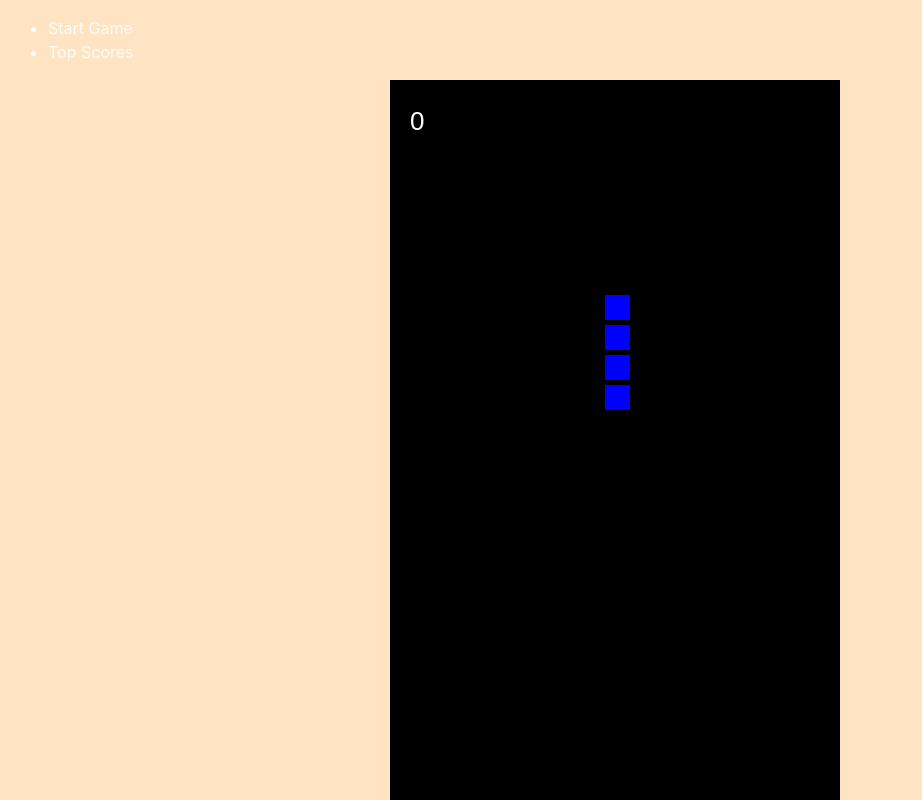
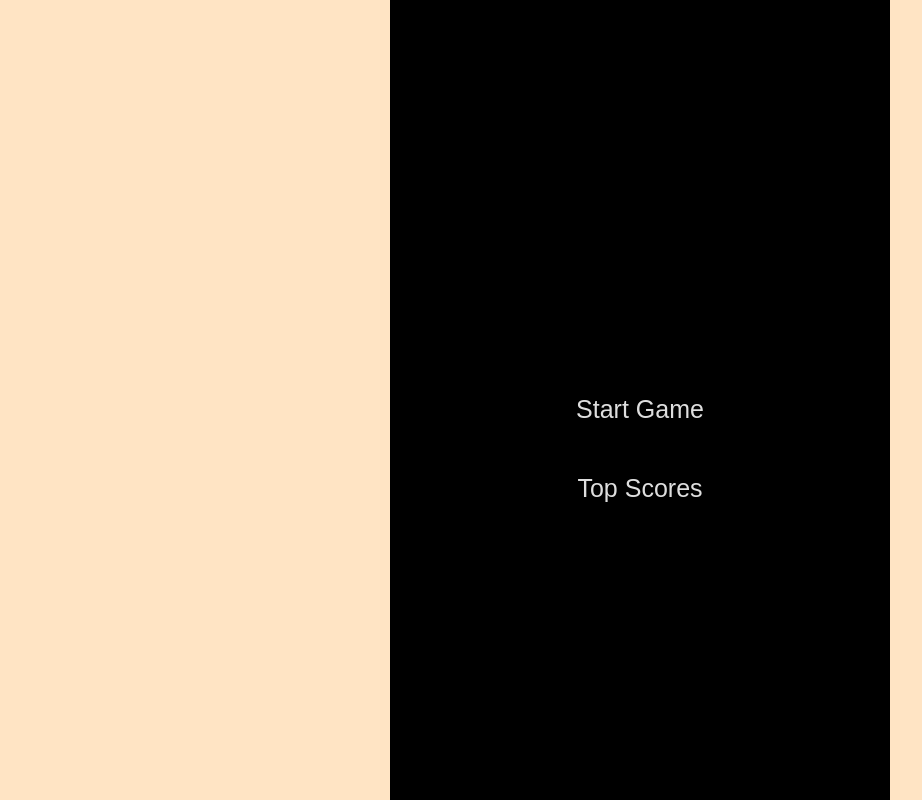
Before and after one commit to franpad8/tetris, a website built with Vite: page index.html in a window 1280 px wide. Shown: the top 800 px of the page, without its empty margins (0-922 px from the left). Built offline with nearby package versions, Linux system fonts and the light colour scheme.

Commit message:
added initial menu and refactor

```diff
--- a/game.js
+++ b/game.js
@@ -31,7 +31,7 @@ export default class Game {
   }
 
   #drawPoints () {
-    this.context.font = '26px Arial'
+    this.context.font = '26px Courier New'
     this.context.fillStyle = '#fff'
     this.context.fillText(`${this.points}`, 20, 50)
   }
@@ -40,15 +40,13 @@ export default class Game {
     window.addEventListener('keydown', (event) => {
       switch (event.key) {
         case MOVEMENT_DIRECTION.LEFT:
+          if (this.#checkCollision(event.key)) {
             this.piece.move(MOVEMENT_DIRECTION.LEFT)
-          if (!this.#checkCollision()) {
-            this.piece.move(MOVEMENT_DIRECTION.RIGHT)
           }
           break
         case MOVEMENT_DIRECTION.RIGHT:
+          if (this.#checkCollision(event.key)) {
             this.piece.move(MOVEMENT_DIRECTION.RIGHT)
-          if (!this.#checkCollision()) {
-            this.piece.move(MOVEMENT_DIRECTION.LEFT)
           }
           break
         case MOVEMENT_DIRECTION.UP:
@@ -64,11 +62,26 @@ export default class Game {
     })
   }
 
-  #checkCollision () {
+  #checkCollision (direction) {
     return this.piece.shape.grid.every((row, y) => {
       return row.every((shapeValue, x) => {
+        if (direction === MOVEMENT_DIRECTION.DOWN) {
           return shapeValue === VALUES.EMPTY_BLOCK ||
-          this.board.isEmptyBlock(this.piece.position.x + x, this.piece.position.y + y)
+            (!this.board.isInvalidBlock(this.piece.position.x + x, this.piece.position.y + y + 1) &&
+            this.board.isEmptyBlock(this.piece.position.x + x, this.piece.position.y + y + 1))
+        } else if (direction === MOVEMENT_DIRECTION.RIGHT) {
+          return shapeValue === VALUES.EMPTY_BLOCK ||
+            (!this.board.isInvalidBlock(this.piece.position.x + x + 1, this.piece.position.y + y) &&
+            this.board.isEmptyBlock(this.piece.position.x + x + 1, this.piece.position.y + y))
+        } else if (direction === MOVEMENT_DIRECTION.LEFT) {
+          return shapeValue === VALUES.EMPTY_BLOCK ||
+            (!this.board.isInvalidBlock(this.piece.position.x + x - 1, this.piece.position.y + y) &&
+            this.board.isEmptyBlock(this.piece.position.x + x - 1, this.piece.position.y + y))
+        } else {
+          return shapeValue === VALUES.EMPTY_BLOCK ||
+            (!this.board.isInvalidBlock(this.piece.position.x + x, this.piece.position.y + y) &&
+            this.board.isEmptyBlock(this.piece.position.x + x, this.piece.position.y + y))
+        }
       })
     })
   }
@@ -84,22 +97,16 @@ export default class Game {
   }
 
   #project () {
-    while (this.#checkCollision()) {
+    while (this.#checkCollision(MOVEMENT_DIRECTION.DOWN)) {
       this.piece.fall()
     }
     this.#handleCollision()
   }
 
   #handleCollision () {
-    this.piece.move(MOVEMENT_DIRECTION.UP)
-    if (this.piece.isInTheTop()) { // Game Over
-      alert('Game Over!')
-      this.reset()
-    } else {
     this.#solidify()
     this.piece.reset()
     this.#checkCompletedRows()
-    }
   }
 
   update (time) {
@@ -107,11 +114,17 @@ export default class Game {
     if (delta > MILLISECONDS_PER_FRAME) {
       this.board.draw()
       this.piece.draw()
+      this.#drawPoints()
+      if (!this.#checkCollision(MOVEMENT_DIRECTION.DOWN)) {
+        if (this.piece.isInTheTop()) {
+          alert('Game Over!')
+          this.reset()
+          return
+        }
+        this.#handleCollision()
+      } else {
         this.piece.fall()
-      if (!this.#checkCollision()) {
-        this.#handleCollision()
       }
-      this.#drawPoints()
       lastTime = time
     }
     window.requestAnimationFrame(this.update)
--- a/index.html
+++ b/index.html
@@ -10,8 +10,8 @@
     <div id="app">
       <nav class="menu">
         <ul class="menu__list">
-          <li>Start Game</li>
-          <li>Top Scores</li>
+          <li class="menu__item">Start Game</li>
+          <li class="menu__item">Top Scores</li>
         </ul>
       </nav>
       <canvas id="canvas" width="500" height="900"></canvas>
--- a/main.js
+++ b/main.js
@@ -1,7 +1,13 @@
 import './style.css'
 import Game from './game'
 
+document.querySelectorAll('.menu__item').forEach(menuItem => {
+  menuItem.addEventListener('click', () => {
+    document.querySelector('.menu').style.display = 'none'
+    document.getElementById('canvas').style.display = 'block'
+    game.start()
+  })
+})
+
 const game = new Game()
-
 game.init()
-game.start()
--- a/piece.js
+++ b/piece.js
@@ -11,7 +11,7 @@ export default class Piece {
 
   /* returns true if the piece is in the top of the board */
   isInTheTop () {
-    return this.position.y === 0
+    return this.position.y <= 0
   }
 
   /* Move piece towards the given direction */
--- a/style.css
+++ b/style.css
@@ -12,11 +12,55 @@
   -moz-osx-font-smoothing: grayscale;
 }
 
+*,
+*::before,
+*::after {
+  box-sizing: inherit;
+  margin: 0;
+  padding: 0;
+}
+
+html {
+  box-sizing: border-box;
+  font-size: 62.5%;
+}
+
 body {
   background-color: bisque;
+  font-family: 'Press Start 2P', Arial;
+  font-size: 1.6rem;
 }
 
 canvas {
-  display:block;
+  display: none;
   margin: 0 auto;
 }
+
+.menu {
+  width: 500px;
+  height: 900px;
+  background: black;
+  margin: 0 auto;
+}
+
+.menu__list {
+  height: 100%;
+  width: 100%;
+  display: flex;
+  flex-direction: column;
+  justify-content: center;
+  align-items: center;
+  gap: 4rem;
+  list-style: none;
+}
+
+.menu__item {
+  font-size: 2.5rem;
+  border-bottom: 2px solid transparent;
+  transition: border .2s;
+}
+
+.menu__item:hover {
+  border-bottom: 2px solid white;
+  cursor: pointer;
+}
```
Lines whose indentation alone changed are shown as unchanged.
